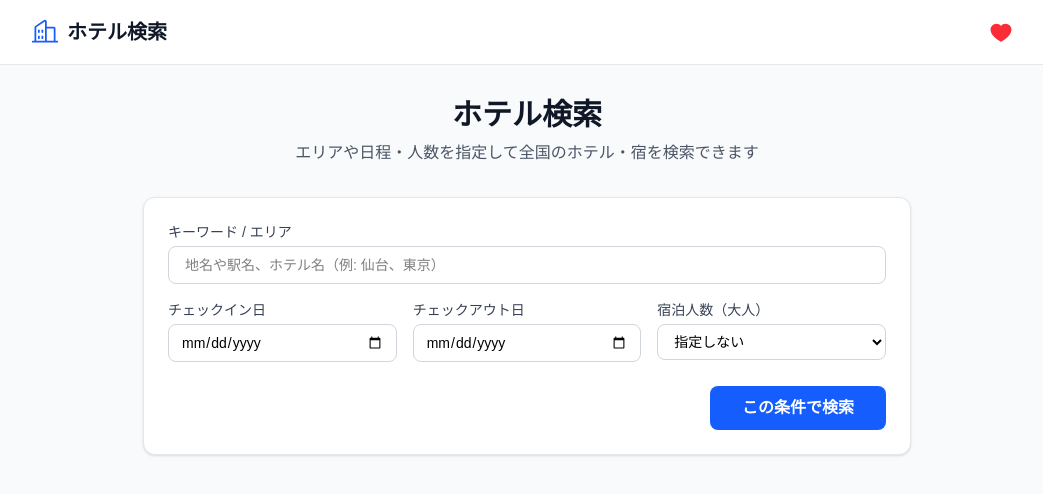
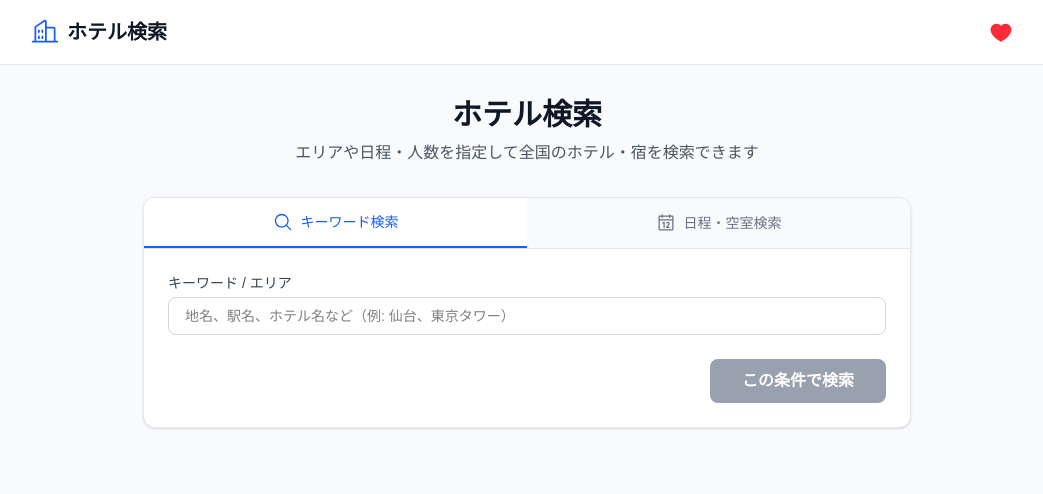
Before and after one commit to mizumar/hotel-comparison-app, a Next.js app: page / in a window 1280 px wide. Shown: the top 494 px of the page, without its empty margins (113-1156 px from the left). Built offline with nearby package versions, Linux system fonts and the light colour scheme.

Commit message:
✨ [Phase 3-1]検索タブUI化_キーワード検索&日程・空室検索の統合と、楽天トラベル`VacantHotelSearch` API 連携を実装 ( Close #9 )

```diff
--- a/src/app/page.tsx
+++ b/src/app/page.tsx
@@ -21,6 +21,12 @@ export default function Home() {
       const queryParams = new URLSearchParams();
 
       if (params.keyword) queryParams.set("keyword", params.keyword);
+      if (params.largeClassCode)
+        queryParams.set("largeClassCode", params.largeClassCode);
+      if (params.middleClassCode)
+        queryParams.set("middleClassCode", params.middleClassCode);
+      if (params.smallClassCode)
+        queryParams.set("smallClassCode", params.smallClassCode);
       if (params.checkinDate)
         queryParams.set("checkinDate", params.checkinDate);
       if (params.checkoutDate)
--- a/src/components/SearchForm.tsx
+++ b/src/components/SearchForm.tsx
@@ -2,146 +2,196 @@
 
 import { useState } from "react";
 import { SearchParams } from "@/src/types/hotel";
+import { MagnifyingGlassIcon, CalendarIcon } from "@phosphor-icons/react";
 
 interface SearchFormProps {
   onSearch: (params: SearchParams) => void;
   isLoading: boolean;
 }
 
+const AREA_OPTIONS = [
+  { label: "東京都（八丈島）", middle: "tokyo", small: "ritou" },
+  { label: "秋田県（田沢）", middle: "akita", small: "tazawa" },
+  { label: "神奈川県（横浜）", middle: "kanagawa", small: "yokohama" },
+  { label: "大阪府（大阪市内）", middle: "osaka", small: "osaka" },
+  { label: "京都府（京都市内）", middle: "kyoto", small: "kyoto" },
+  { label: "北海道（札幌）", middle: "hokkaido", small: "sapporo" },
+  { label: "宮城県（仙台）", middle: "miyagi", small: "sendai" },
+  { label: "愛知県（名古屋）", middle: "aichi", small: "nagoya" },
+  { label: "福岡県（福岡市内）", middle: "fukuoka", small: "fukuoka" },
+  { label: "沖縄県（那覇）", middle: "okinawa", small: "naha" },
+];
+
 export function SearchForm({ onSearch, isLoading }: SearchFormProps) {
+  const [activeTab, setActiveTab] = useState<"keyword" | "vacant">("keyword");
+
   const [keyword, setKeyword] = useState("");
+  const [selectedAreaCode, setSelectedAreaCode] = useState<string>("tokyo");
   const [checkinDate, setCheckinDate] = useState("");
   const [checkoutDate, setCheckoutDate] = useState("");
-  const [adultNum, setAdultNum] = useState<number | undefined>(undefined);
-  const [dateError, setDateError] = useState("");
+  const [adultNum, setAdultNum] = useState<number>(2);
 
-  const handleSubmit = (e: React.FormEvent<HTMLFormElement>) => {
+  const handleSubmit = (e: React.FormEvent) => {
     e.preventDefault();
-    setDateError("");
 
-    // 日付バリデーション: チェックインとチェックアウトの両方が入力されている場合のみチェック
-    if (checkinDate && checkoutDate) {
-      if (new Date(checkoutDate) <= new Date(checkinDate)) {
-        setDateError(
-          "チェックアウト日はチェックイン日より後の日付を選択してください。",
-        );
-        return;
-      }
-    }
+    if (activeTab === "keyword") {
+      if (!keyword.trim()) return;
+      onSearch({ keyword: keyword.trim() });
+    } else {
+      const area =
+        AREA_OPTIONS.find((a) => a.small === selectedAreaCode) ||
+        AREA_OPTIONS[0];
 
       onSearch({
-      keyword: keyword.trim() || undefined,
-      checkinDate: checkinDate || undefined,
-      checkoutDate: checkoutDate || undefined,
+        largeClassCode: "japan",
+        middleClassCode: area.middle,
+        smallClassCode: area.small,
+        checkinDate,
+        checkoutDate,
         adultNum,
       });
+    }
   };
 
   return (
-    <form
-      onSubmit={handleSubmit}
-      className="w-full max-w-3xl mx-auto my-6 p-6 bg-white rounded-xl border border-gray-200 shadow-sm space-y-4"
+    <div className="w-full max-w-3xl mx-auto my-6 bg-white rounded-xl border border-gray-200 shadow-sm overflow-hidden">
+      {/* タブヘッダー */}
+      <div className="flex border-b border-gray-200 bg-gray-50">
+        <button
+          type="button"
+          data-testid="tab-keyword"
+          onClick={() => setActiveTab("keyword")}
+          className={`flex-1 py-3.5 transition-colors font-medium text-sm ${
+            activeTab === "keyword"
+              ? "bg-white text-blue-600 border-b-2 border-blue-600 font-bold"
+              : "text-gray-500 hover:text-gray-700"
+          }`}
         >
-      {/* エラーメッセージ表示 */}
-      {dateError && (
-        <div className="p-3 bg-red-50 text-red-600 text-sm rounded-md font-medium">
-          {dateError}
+          <div className="flex items-center justify-center gap-2">
+            <MagnifyingGlassIcon className="w-5 h-5" />
+            <span>キーワード検索</span>
           </div>
-      )}
+        </button>
 
-      {/* キーワード入力 */}
+        <button
+          type="button"
+          data-testid="tab-vacant"
+          onClick={() => setActiveTab("vacant")}
+          className={`flex-1 py-3.5 transition-colors font-medium text-sm ${
+            activeTab === "vacant"
+              ? "bg-white text-blue-600 border-b-2 border-blue-600 font-bold"
+              : "text-gray-500 hover:text-gray-700"
+          }`}
+        >
+          <div className="flex items-center justify-center gap-2">
+            <CalendarIcon className="w-5 h-5" />
+            <span>日程・空室検索</span>
+          </div>
+        </button>
+      </div>
+
+      {/* フォーム入力エリア */}
+      <form onSubmit={handleSubmit} className="p-6 space-y-4">
+        {activeTab === "keyword" ? (
           <div>
-        <label
-          htmlFor="keyword-input"
-          className="block text-sm font-medium text-gray-700 mb-1"
-        >
+            <label className="block text-sm font-medium text-gray-700 mb-1">
               キーワード / エリア
             </label>
             <input
-          id="keyword-input"
               type="text"
+              data-testid="keyword-input"
               value={keyword}
               onChange={(e) => setKeyword(e.target.value)}
-          placeholder="地名や駅名、ホテル名（例: 仙台、東京）"
-          className="w-full px-4 py-2 border border-gray-300 rounded-lg focus:outline-none focus:ring-2 focus:ring-blue-500 text-black text-sm"
+              placeholder="地名、駅名、ホテル名など（例: 仙台、東京タワー）"
+              className="w-full px-4 py-2 border border-gray-300 rounded-lg text-black text-sm"
               disabled={isLoading}
             />
           </div>
-
-      {/* 日付・人数指定 (グリッド配置) */}
+        ) : (
+          <div className="space-y-4">
+            <div>
+              <label className="block text-sm font-medium text-gray-700 mb-1">
+                エリア <span className="text-red-500">*</span>
+              </label>
+              <select
+                data-testid="area-select"
+                value={selectedAreaCode}
+                onChange={(e) => setSelectedAreaCode(e.target.value)}
+                className="w-full px-3 py-2 border border-gray-300 rounded-lg text-black text-sm bg-white"
+                disabled={isLoading}
+                required
+              >
+                {AREA_OPTIONS.map((area) => (
+                  <option key={area.small} value={area.small}>
+                    {area.label}
+                  </option>
+                ))}
+              </select>
+            </div>
             <div className="grid grid-cols-1 sm:grid-cols-3 gap-4">
               <div>
-          <label
-            htmlFor="checkin-input"
-            className="block text-sm font-medium text-gray-700 mb-1"
-          >
-            チェックイン日
+                <label className="block text-sm font-medium text-gray-700 mb-1">
+                  チェックイン日 <span className="text-red-500">*</span>
                 </label>
                 <input
-            id="checkin-input"
                   type="date"
+                  data-testid="checkin-input"
                   value={checkinDate}
                   onChange={(e) => setCheckinDate(e.target.value)}
-            className="w-full px-3 py-2 border border-gray-300 rounded-lg focus:outline-none focus:ring-2 focus:ring-blue-500 text-black text-sm"
+                  className="w-full px-3 py-2 border border-gray-300 rounded-lg text-black text-sm"
                   disabled={isLoading}
+                  required
                 />
               </div>
 
               <div>
-          <label
-            htmlFor="checkout-input"
-            className="block text-sm font-medium text-gray-700 mb-1"
-          >
-            チェックアウト日
+                <label className="block text-sm font-medium text-gray-700 mb-1">
+                  チェックアウト日 <span className="text-red-500">*</span>
                 </label>
                 <input
-            id="checkout-input"
                   type="date"
+                  data-testid="checkout-input"
                   value={checkoutDate}
                   onChange={(e) => setCheckoutDate(e.target.value)}
-            className="w-full px-3 py-2 border border-gray-300 rounded-lg focus:outline-none focus:ring-2 focus:ring-blue-500 text-black text-sm"
+                  className="w-full px-3 py-2 border border-gray-300 rounded-lg text-black text-sm"
                   disabled={isLoading}
+                  required
                 />
               </div>
 
               <div>
-          <label
-            htmlFor="adult-num-select"
-            className="block text-sm font-medium text-gray-700 mb-1"
-          >
-            宿泊人数（大人）
+                <label className="block text-sm font-medium text-gray-700 mb-1">
+                  人数
                 </label>
                 <select
-            id="adult-num-select"
-            value={adultNum ?? ""}
-            onChange={(e) => {
-              const value = e.target.value;
-              setAdultNum(value === "" ? undefined : Number(value));
-            }}
-            className="w-full px-3 py-2 border border-gray-300 rounded-lg focus:outline-none focus:ring-2 focus:ring-blue-500 text-black text-sm bg-white"
+                  data-testid="adult-num-select"
+                  value={adultNum}
+                  onChange={(e) => setAdultNum(Number(e.target.value))}
+                  className="w-full px-3 py-2 border border-gray-300 rounded-lg text-black text-sm bg-white"
                   disabled={isLoading}
                 >
-            <option value="">指定しない</option>
-
                   {[1, 2, 3, 4, 5, 6, 7, 8, 9, 10].map((num) => (
                     <option key={num} value={num}>
-                {num}名
+                      大人 {num}名
                     </option>
                   ))}
                 </select>
               </div>
             </div>
+          </div>
+        )}
 
-      {/* 検索ボタン */}
         <div className="pt-2 flex justify-end">
           <button
             type="submit"
-          disabled={isLoading}
+            data-testid="submit-button"
+            disabled={isLoading || (activeTab === "keyword" && !keyword.trim())}
             className="w-full sm:w-auto px-8 py-2.5 bg-blue-600 text-white font-semibold rounded-lg hover:bg-blue-700 disabled:bg-gray-400 transition-colors"
           >
             {isLoading ? "検索中..." : "この条件で検索"}
           </button>
         </div>
       </form>
+    </div>
   );
 }
--- a/src/types/hotel.ts
+++ b/src/types/hotel.ts
@@ -12,6 +12,9 @@ export interface Hotel {
 // 2. 検索フォーム・API リクエスト用の型定義 (新規追加)
 export interface SearchParams {
   keyword?: string; // フリーワード（ホテル名など）
+  largeClassCode?: string; // 大分類
+  middleClassCode?: string; // 中分類
+  smallClassCode?: string; // 小分類
   checkinDate?: string; // チェックイン日 (YYYY-MM-DD)
   checkoutDate?: string; // チェックインアウト日 (YYYY-MM-DD)
   adultNum?: number; // 宿泊人数（大人）
```
Also changed, not shown: src/app/api/hotels/route.ts (+33 -5 lines), src/lib/rakuten.ts (+40 -0 lines), 1 other file (tests, documents, lock files or other folders). Lines whose indentation alone changed are shown as unchanged.
